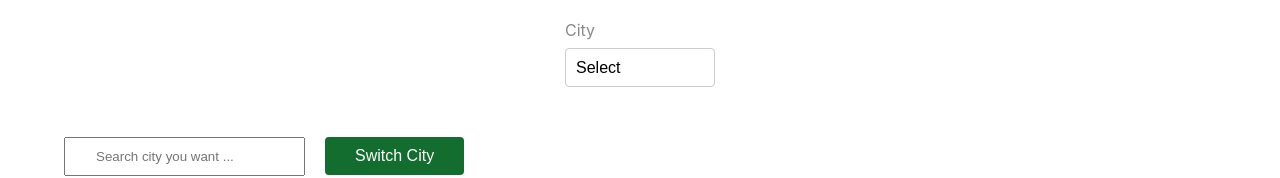
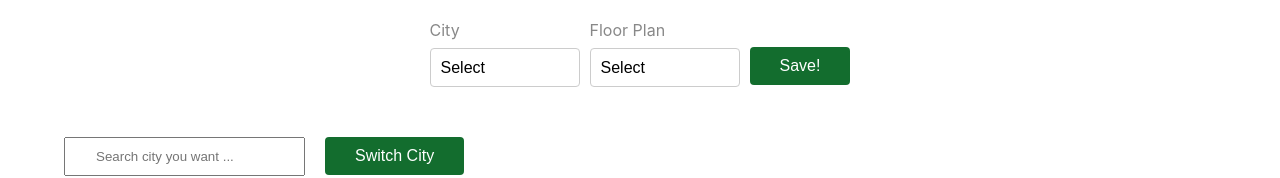
Before and after one commit to dth2701/RateRiseRealty, a React (Create React App) app in the folder app/: page / in a window 1280 px wide. Shown: the top 178 px of the page. Built offline with nearby package versions, Linux system fonts and the light colour scheme.

Commit message:
redo header room

```diff
--- a/app/src/CityFloorPlanSelector.js
+++ b/app/src/CityFloorPlanSelector.js
@@ -1,28 +1,47 @@
 import React, { useState } from 'react';
 
-const CityFloorPlanSelector = ({ switchData, updateSelectedIndex  }) => {
+
+const CityFloorPlanSelector = () => {
+  // State for the selected city and floor plan
   const [selectedCity, setSelectedCity] = useState('');
+  const [selectedFloorPlan, setSelectedFloorPlan] = useState('');
 
-  const cities = ['Austin', 'Dallas', 'Fort Worth', 'Houston', 'San Antonio'];
+  // Dummy data for cities and floor plans
+  const cities = ['New York', 'Los Angeles', 'Chicago', 'Houston', 'Phoenix'];
+  const floorPlans = ['Studio', '1 Bedroom', '2 Bedrooms', '3 Bedrooms'];
 
-  const handleCityChange = (city, index) => {
-    setSelectedCity(city);
-    updateSelectedIndex(index);
+  // Handler for saving the selected options
+  const handleSave = () => {
+    alert(`Saved! City: ${selectedCity}, Floor Plan: ${selectedFloorPlan}`);
   };
 
   return (
     <div className="selector-container">
       <div className="dropdown">
         <label className="dropdown-label">City</label>
-        <select className="styled-select" value={selectedCity} onChange={(e) => handleCityChange(e.target.value, e.target.selectedIndex)}>
+        <select className="styled-select" value={selectedCity} onChange={(e) => setSelectedCity(e.target.value)}>
           <option value="">Select</option>
-          {cities.map((city, index) => (
-            <option key={city} value={city}>{city}</option>
-          ))}
+            {cities.map((city) => (
+                <option key={city} value={city}>{city}</option>
+                ))}
         </select>
       </div>
+
+      <div className="dropdown">
+        <label className="dropdown-label">Floor Plan</label>
+        <select className="styled-select" value={selectedFloorPlan} onChange={(e) => setSelectedFloorPlan(e.target.value)}>
+          <option value="">Select </option>
+            {floorPlans.map((plan) => (
+                <option key={plan} value={plan}>{plan}</option>
+            ))}
+        </select>
+      </div>
+    <div className='button-container'>
+        <button className="save-button">Save!</button>
+    </div>
     </div>
   );
+
 };
 
 export default CityFloorPlanSelector;
```
